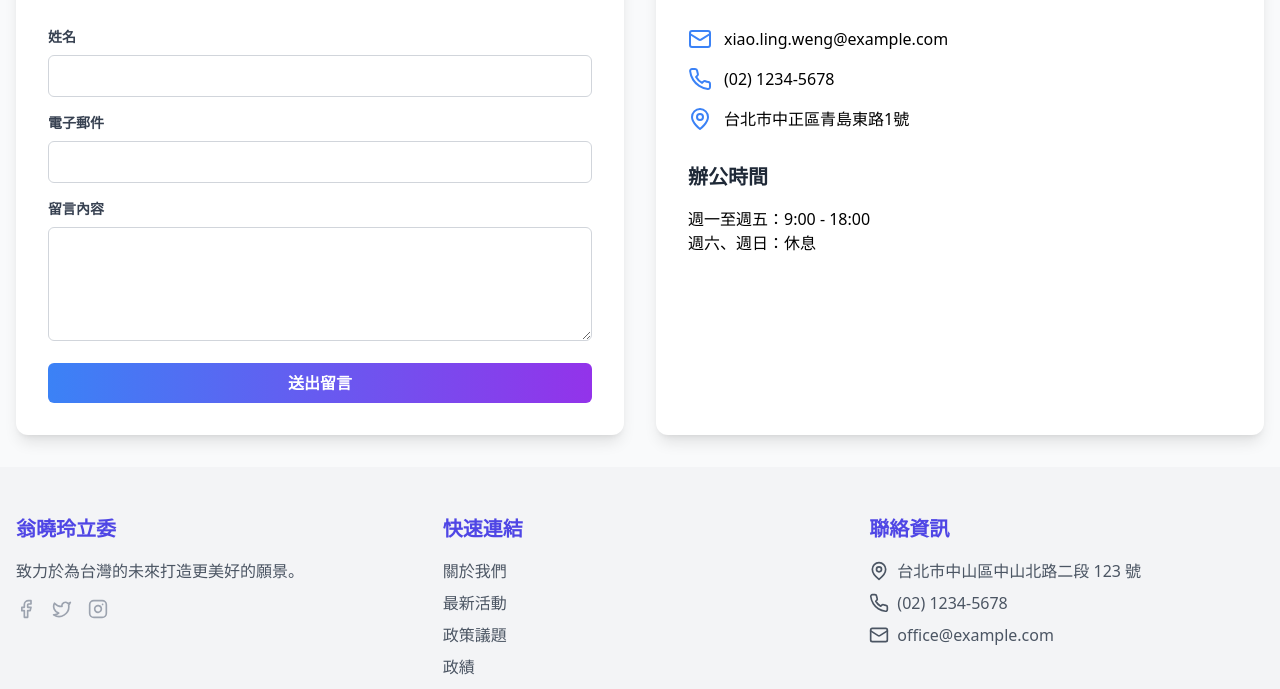
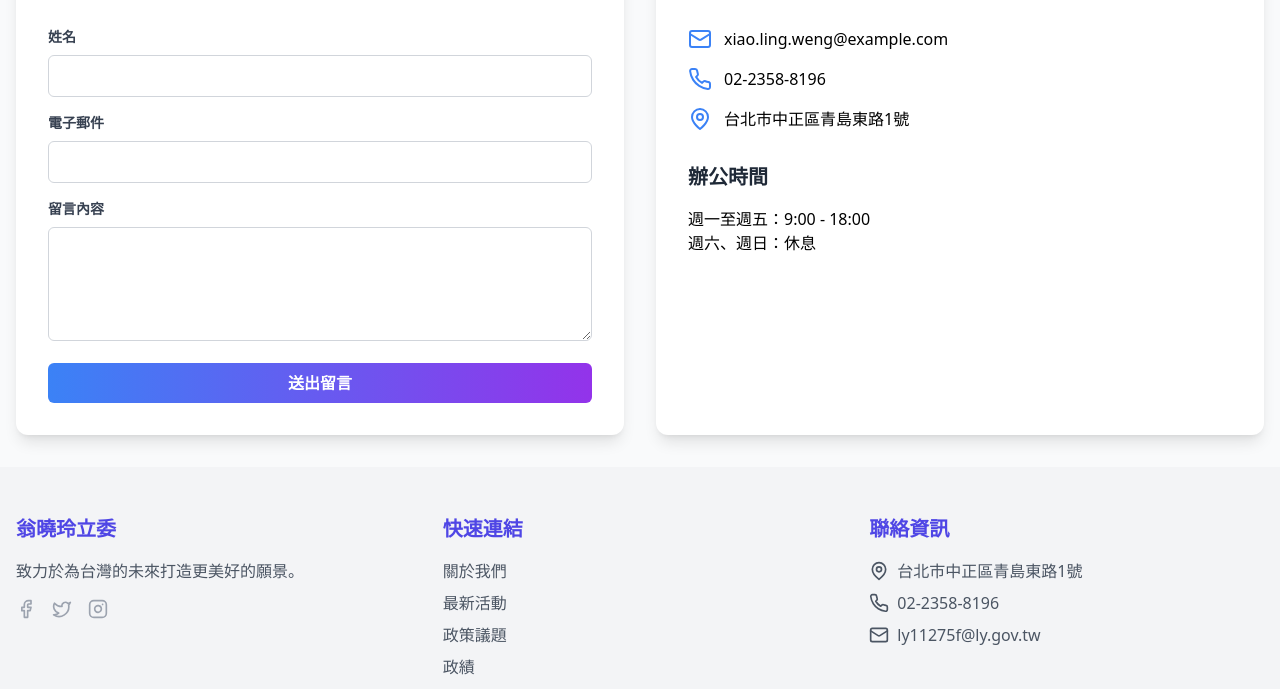
Before and after one commit to xiaolingdev/xiaolingdev.github.io, a React (Create React App) app: page /contact in a window 1280 px wide. Shown: the part 229-918 px from the top of the page. Built offline with nearby package versions, Linux system fonts and the light colour scheme.

Commit message:
修正地址

```diff
--- a/src/components/Footer.js
+++ b/src/components/Footer.js
@@ -31,16 +31,16 @@ const Footer = () => {
             <ul className="space-y-2">
               <li className="flex items-center">
                 <MapPin size={20} className="mr-2" />
-                台北市中山區中山北路二段 123 號
+                台北市中正區青島東路1號
               </li>
               <li className="flex items-center">
                 <Phone size={20} className="mr-2" />
-                (02) 1234-5678
+                02-2358-8196
               </li>
               <li className="flex items-center">
                 <Mail size={20} className="mr-2" />
-                <a href="mailto:office@example.com" className="hover:text-indigo-600 transition duration-300">
-                  office@example.com
+                <a href="mailto:ly11275f@ly.gov.tw" className="hover:text-indigo-600 transition duration-300">
+                  ly11275f@ly.gov.tw
                 </a>
               </li>
             </ul>
--- a/src/pages/Contact.js
+++ b/src/pages/Contact.js
@@ -115,7 +115,7 @@ const ContactUs = () => {
             </div>
             <div className="flex items-center">
               <Phone className="text-blue-500 mr-3" />
-              <span>(02) 1234-5678</span>
+              <span>02-2358-8196</span>
             </div>
             <div className="flex items-center">
               <MapPin className="text-blue-500 mr-3" />
```
